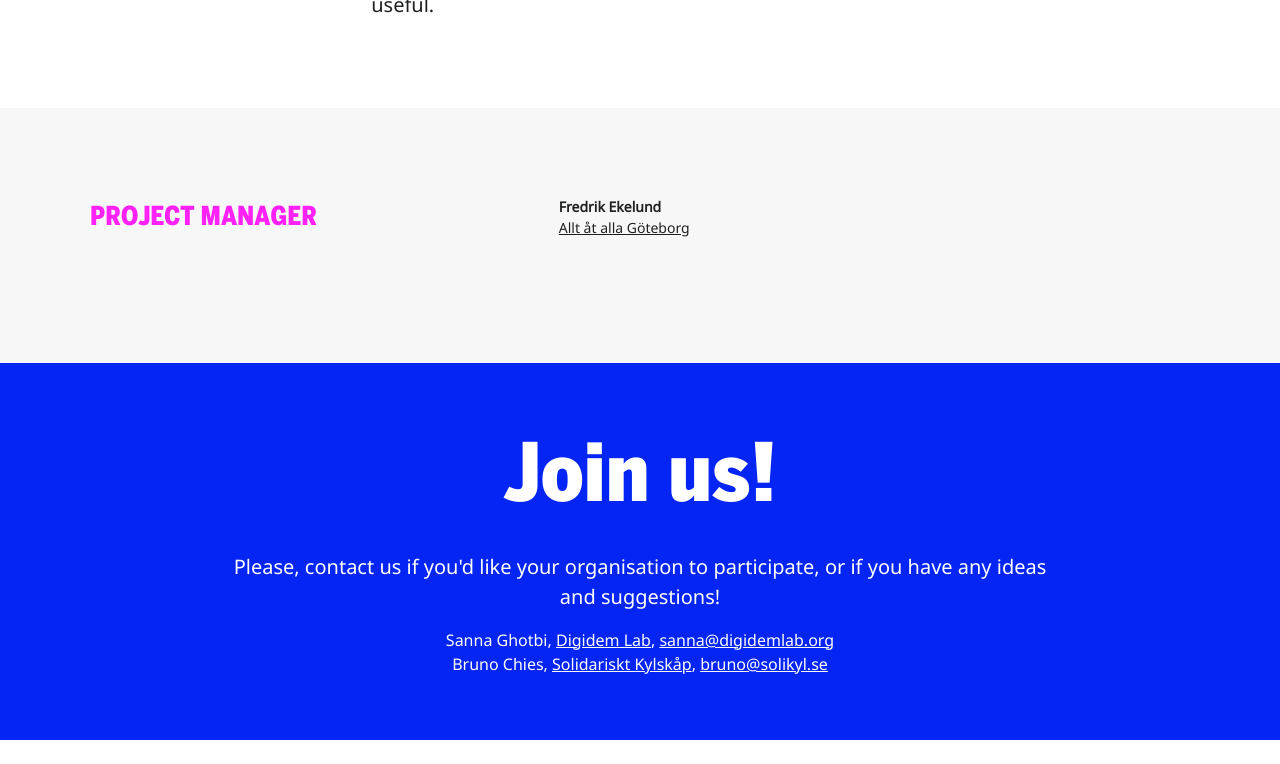
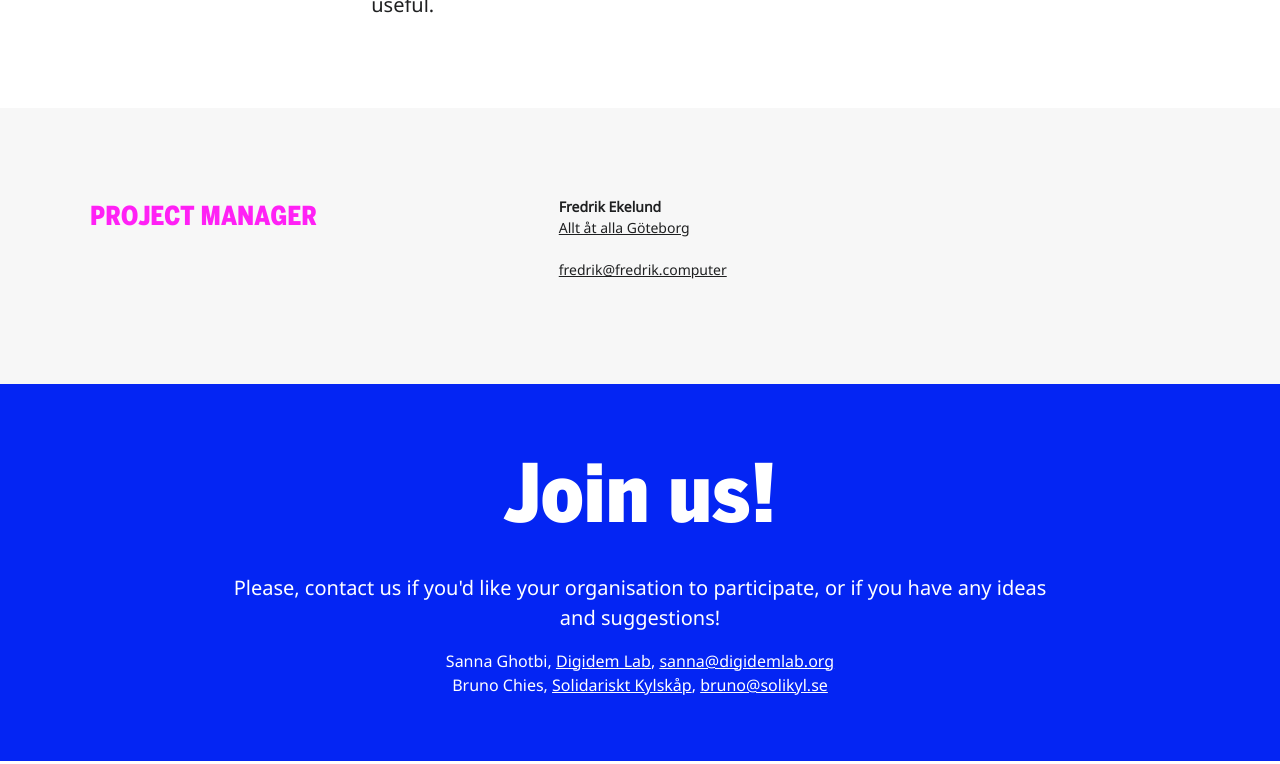
Before and after one commit to civictechsweden/civictech.se, a Jekyll site: the page built from _posts/2018-02-01-hyresrattskollen-en.md, in a window 1280 px wide and 900 px high, scrolled down 1337 px, cut to the strip 0-764 px from the top of the window. Built offline with Jekyll 4.4.1, drawn with Linux system fonts in a browser that asks for light colours; nearby versions of some CDN libraries.

Commit message:
Updated Hyresrattskollen En

```diff
--- a/_posts/2018-02-01-hyresrattskollen-en.md
+++ b/_posts/2018-02-01-hyresrattskollen-en.md
@@ -21,6 +21,7 @@ links:
   url: http://hyresrattskollen.se/
 contact:
 - name: Fredrik Ekelund
+  mail: fredrik@fredrik.computer
   organisation: Allt åt alla Göteborg
   organisation-link: https://alltatalla.se/goteborg
 ---
```
